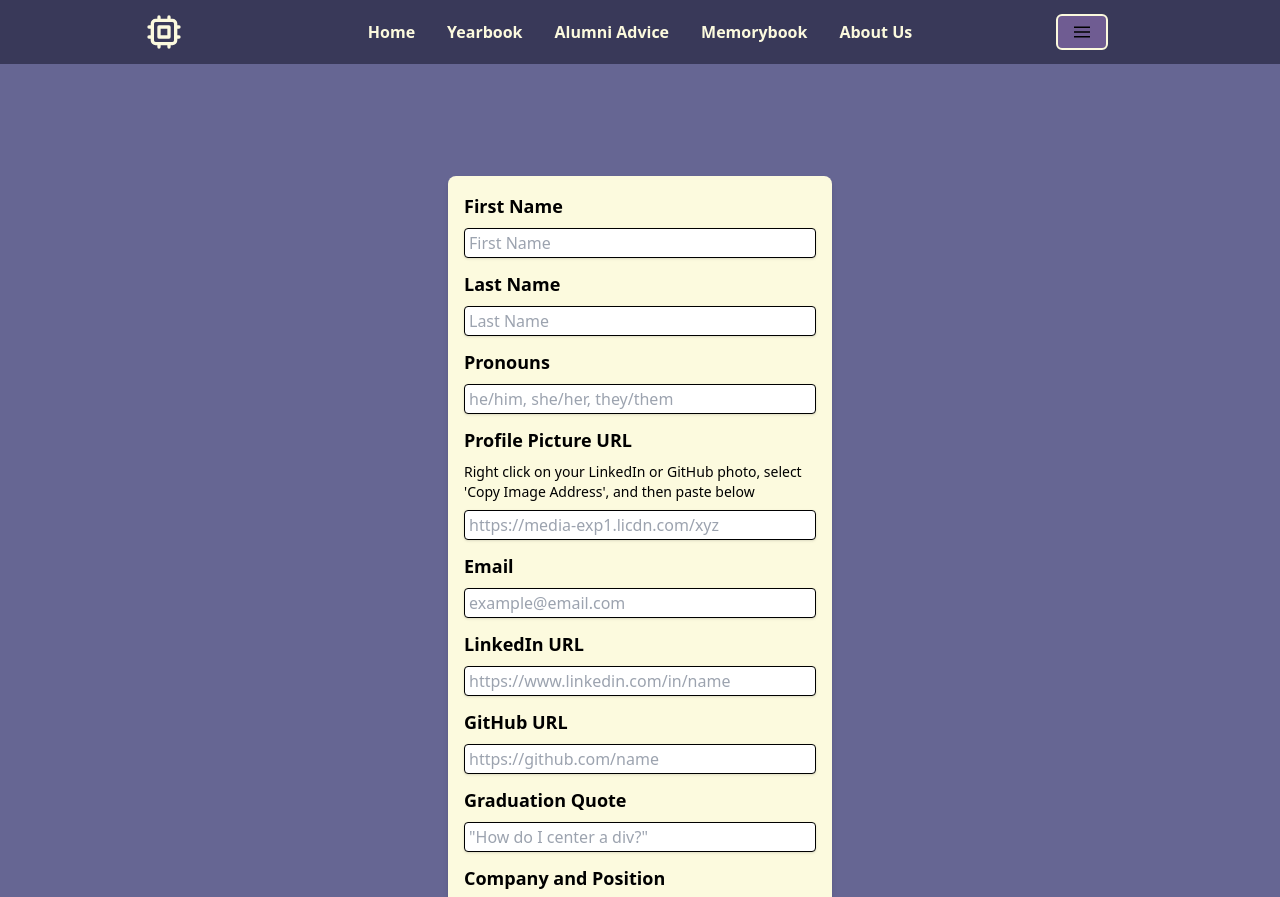
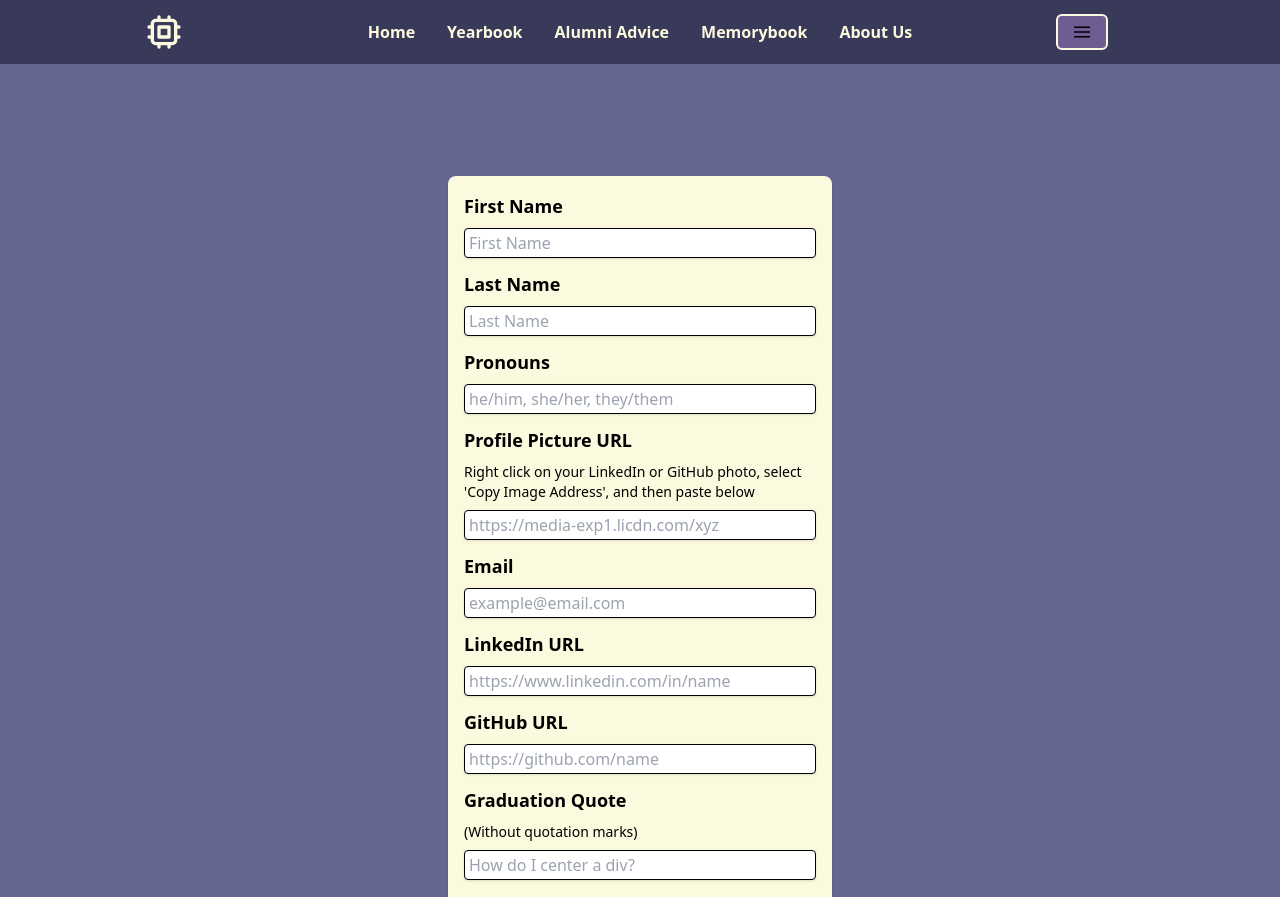
Before and after one commit to alchemy-yearbook-app/front-end, a React app: page /profile/create in a window 1280 px wide. Shown: the top 897 px of the page. Built offline with nearby package versions, Linux system fonts and the light colour scheme; no server answers.

Commit message:
profile form instructions

```diff
--- a/src/components/ProfileForm/ProfileForm.jsx
+++ b/src/components/ProfileForm/ProfileForm.jsx
@@ -184,9 +184,12 @@ export default function ProfileForm({ isEditing, onSubmit }) {
                   <label className="block font-bold mb-2 text-lg">
                     Graduation Quote
                   </label>
+                  <label className="block mb-2 text-sm">
+                    (Without quotation marks)
+                  </label>
                   <input
                     className="shadow appearance-none border rounded w-full py-1 px-1 mb-3 leading-tight focus:outline-none focus:shadow-outline"
-                    placeholder='"How do I center a div?"'
+                    placeholder="How do I center a div?"
                     name="quote"
                     value={formState.quote}
                     onChange={handleForm}
```
